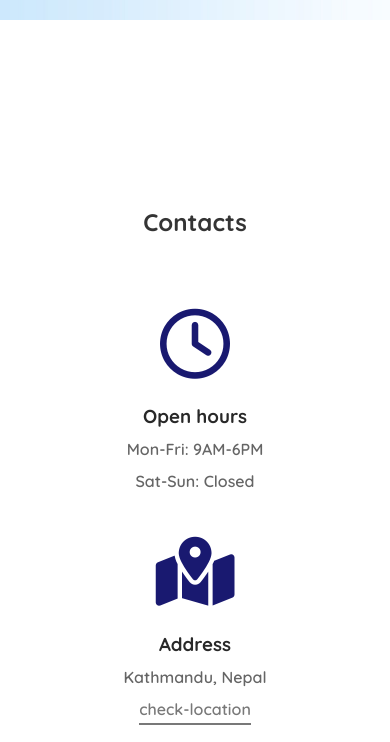
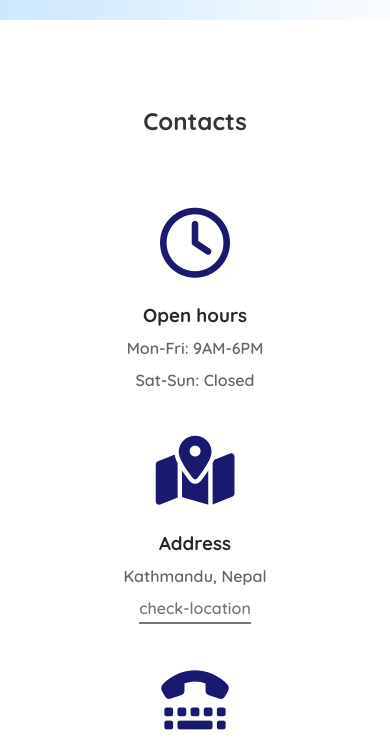
Before and after one commit to Dipen-limboo/Nice-Info-Tech, a plain HTML site: page html/contactus.html in a window 390 px wide. Shown: the part 64-806 px from the top of the page. Drawn offline with Linux system fonts and the light colour scheme.

Commit message:
updating log

```diff
--- a/css/contact.css
+++ b/css/contact.css
@@ -228,7 +228,7 @@ textarea::placeholder {
     }
 
     .service-heading{
-        padding-top: 26vh;
+        padding-top: 14vh;
     }
 
     .form-btn{
```
